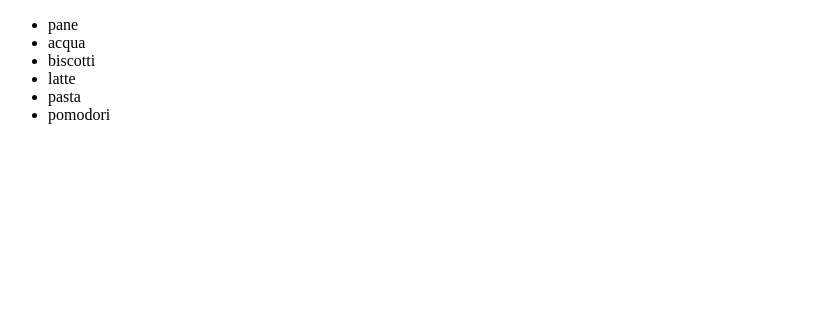
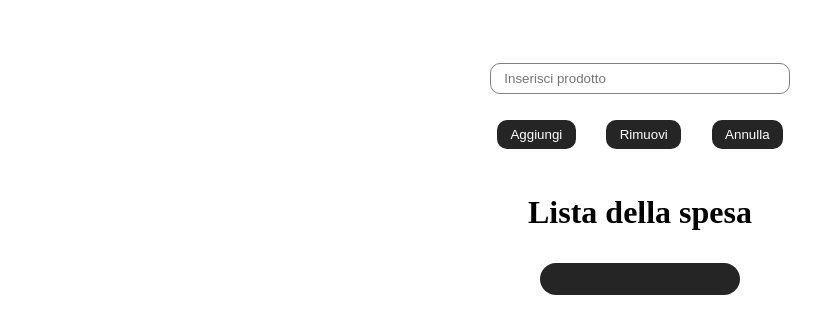
Before and after one commit to AntonioLoco/js-lista-spesa, a plain HTML site: page index.html in a window 1280 px wide. Shown: the whole page, without its empty margins (0-821 px from the left). Drawn offline with Linux system fonts and the light colour scheme.

Commit message:
Added my bonus

```diff
--- a/index.html
+++ b/index.html
@@ -4,20 +4,24 @@
     <meta charset="UTF-8">
     <meta http-equiv="X-UA-Compatible" content="IE=edge">
     <meta name="viewport" content="width=device-width, initial-scale=1.0">
+
+    <!-- Style -->
+    <link rel="stylesheet" href="style.css">
     <title>Document</title>
 </head>
 <body>
     <div class="container">
         <!-- Input Lista -->
-            <!-- <div class="input-list-form">
+            <div class="input-list-form">
                 <input type="text" placeholder="Inserisci prodotto" id="user-product">
                 <button class="btn" id="btn-add">Aggiungi</button>
                 <button class="btn" id="btn-remove">Rimuovi</button>
                 <button class="btn" id="btn-cancel">Annulla</button>
-            </div>   -->
+            </div>
         <!-- /Input Lista -->
 
         <!-- Lista Della Spesa -->
+        <h1>Lista della spesa</h1>
         <ul class="shopping-list">
             <!-- <li class="list-item">ciao</li> -->
         </ul>
--- a/script.js
+++ b/script.js
@@ -2,33 +2,80 @@
 
 // DATI
 const shoppingList = document.querySelector(".shopping-list");
-console.log(shoppingList);
+const userProduct = document.getElementById("user-product");
+const btnAdd = document.getElementById("btn-add");
+const btnRemove = document.getElementById("btn-remove");
+const btnCancel = document.getElementById("btn-cancel");
+
+
 
 // Creo la lista della spesa
-const listaSpesa = [
-    "pane",
-    "acqua",
-    "biscotti",
-    "latte",
-    "pasta",
-    "pomodori"
-];
-console.log(listaSpesa);
+let productList = [];
+let i = 0;
+const listItem = document.createElement("div");
+listItem.classList.add("list-item");
 
+// Button aggiungi
+btnAdd.addEventListener("click", function(){
+    // Prendo il valore dell input
+    const userProductValue = userProduct.value.trim();
+    if(userProductValue !== ""){
+        productList.push(userProductValue);
+        console.log(productList);
+        while( i < productList.length){
+            // Prendo il valore corrente
+            const thisElement = productList[i];
 
-// ELABORAZIONE
-// Stampo
-let i = 0;
+            // Creo l'elemento che andrà nella lista
+            const listItem = document.createElement("li");
+            const textItem = document.createTextNode(thisElement);
+            listItem.appendChild(textItem);
+            listItem.classList.add("list-item");
 
-while( i < listaSpesa.length){
-    // Prendo il valore corrente
-    const thisElement = listaSpesa[i];
+            // Aggiungo l'elemento nella lista
+            shoppingList.appendChild(listItem);
 
-    // Creo l'elemento che andrà nella lista
-    const listItem = `<li class="list-item">${thisElement}</li>`;
+            // Svuoto il campo di input
+            userProduct.value = "";
 
-    // Aggiungo l'elemento nella lista
-    shoppingList.innerHTML += listItem;
+            i++;
+        }
 
-    i++;
-}
+    } else {
+        alert("Inserisci un prodotto!!!");
+        userProduct.value = "";
+    }
+});
+
+// Button Rimuovi
+btnRemove.addEventListener("click", function(){
+    if(productList.length > 0){
+        // togliamolo dall'array
+        productList.pop();
+        console.log(productList);
+
+        i--;
+
+        //rimuovo l'elemento dalla pagina
+        shoppingList.removeChild(shoppingList.lastElementChild);
+    } else {
+        alert("La lista è gia vuota");
+    }
+});
+
+// Button Annulla
+btnCancel.addEventListener("click", function(){
+    // Svuoto la lista
+    productList = [];
+    console.log(productList);
+
+    // Svuoto il campo di input
+    userProduct.value = "";
+
+    while( i >= 0){
+        //rimuovo l'elemento dalla pagina
+        shoppingList.removeChild(shoppingList.lastElementChild);
+
+        i--;
+    }
+});
--- /dev/null
+++ b/style.css
@@ -0,0 +1,52 @@
+*{
+    margin: 0;
+    padding: 0;
+    box-sizing: border-box;
+}
+
+.container{
+    width: 80%;
+    margin: 50px auto;
+
+    display: flex;
+    flex-direction: column;
+    align-items: center;
+}
+
+
+input{
+    padding: .5em 1em;
+    width: 300px;
+    margin: 1em auto;
+    display: block;
+    border-radius: 10px;
+    border: 1px solid grey;
+}
+
+.btn{
+    padding: .5em 1em;
+    margin: 1em;
+    border: none;
+    border-radius: 10px;
+    background-color: #252525;
+    color: white;
+    cursor: pointer;
+}
+
+h1{
+    margin: 1em 0;
+}
+
+ul{
+    text-align: center;
+    width: 200px;
+    list-style-type: none;
+    background-color: #252525;
+    color: white;
+    border-radius: 20px;
+    padding: 1em 1em;
+}
+
+.list-item{
+    padding: .5em 0;
+}
```
